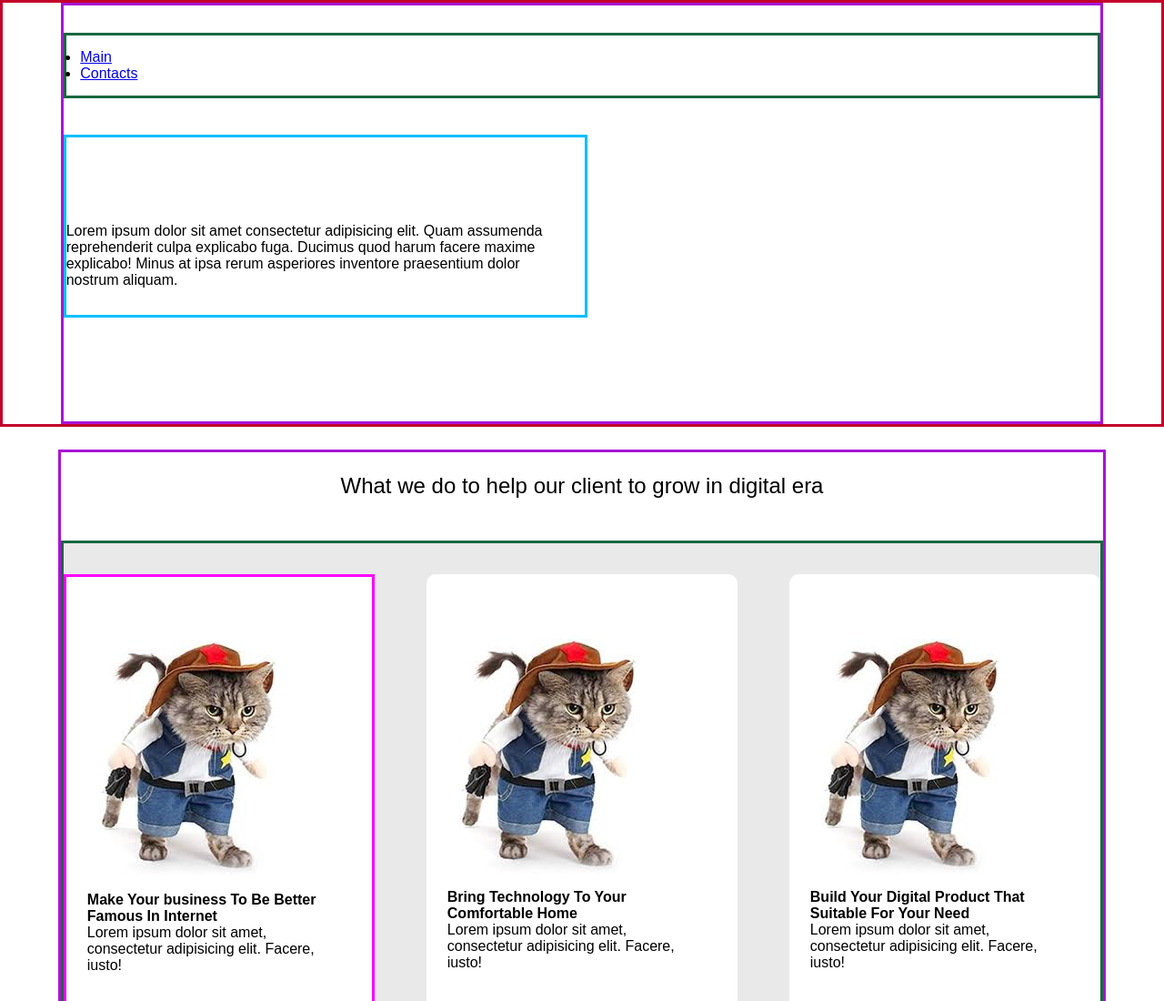
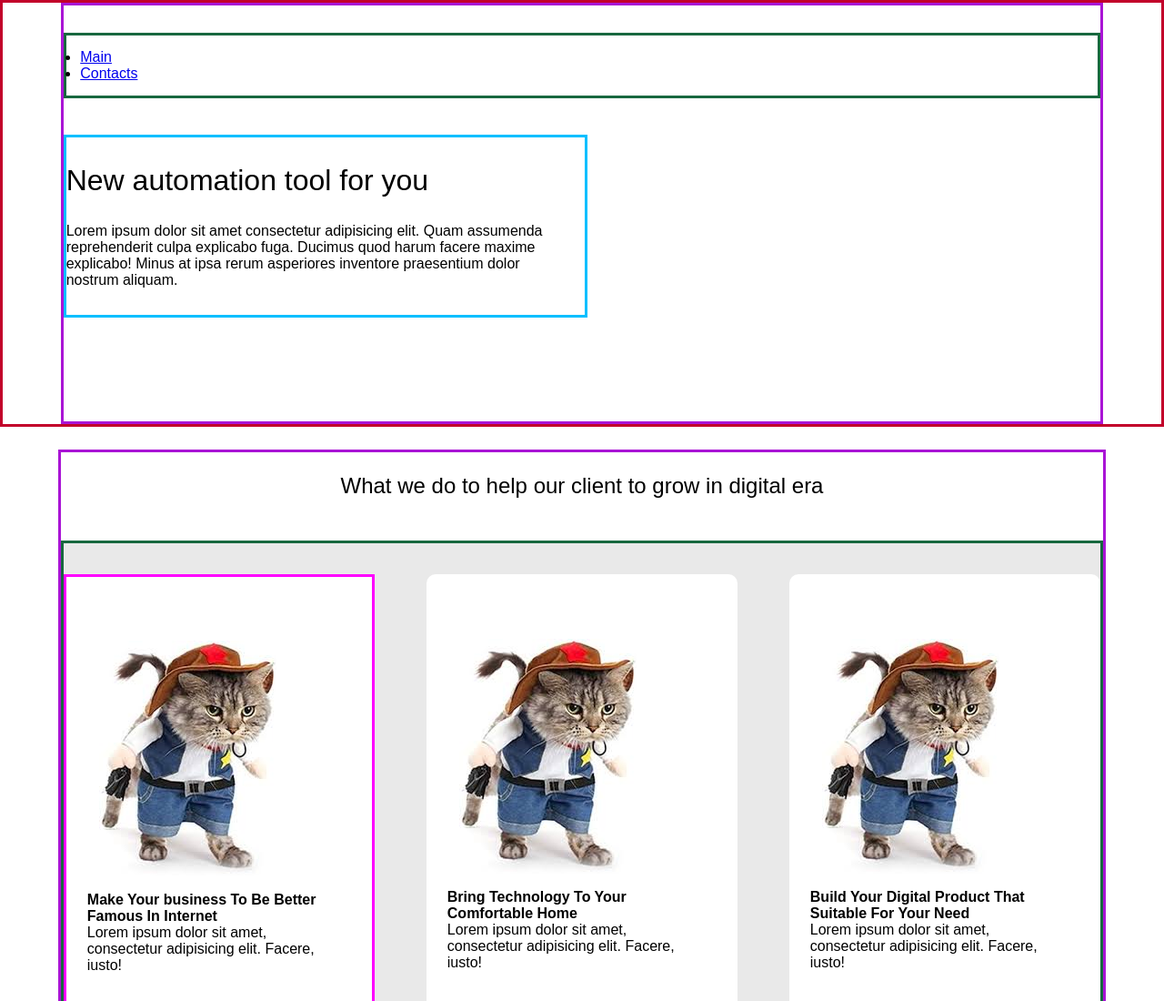
Before and after one commit to kostenkoSergei/html_css, a plain HTML site: page lesson4/index.html in a window 1280 px wide. Shown: the top 1100 px of the page at 91% size. Drawn offline with Linux system fonts and the light colour scheme.

Commit message:
fixed h1 color in css

```diff
--- a/lesson4/css/style.css
+++ b/lesson4/css/style.css
@@ -213,7 +213,7 @@ ul.ul-footer {
     background-color: rgb(32, 152, 207);
 }
 
-.contact-us p, h1 {
+.contact-us p, .contact-us h1 {
     color: white;
     text-align: center;
 }
```
